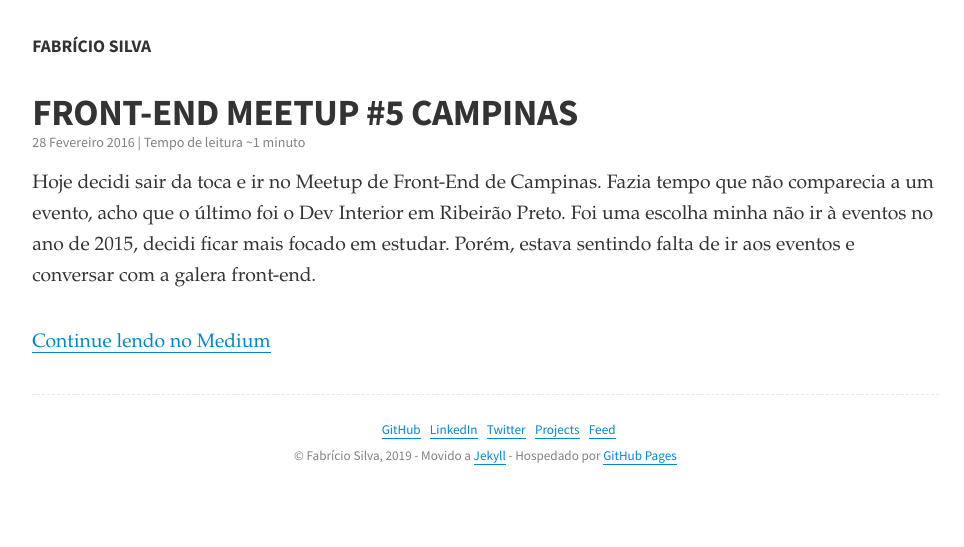
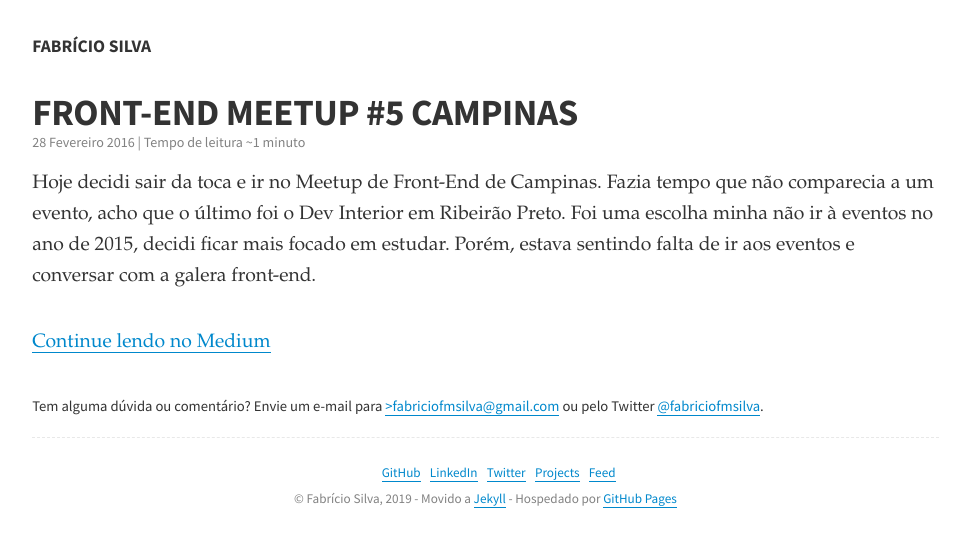
Before and after one commit to fabriciofmsilva/fabriciofmsilva.github.io, a Jekyll site: the page built from _posts/2016-02-28-front-end-meetup-5-campinas.md, in a window 1280 px wide. Shown: the top 547 px of the page, without its empty margins (159-1123 px from the left). Built offline with Jekyll 4.4.1, drawn with Linux system fonts in a browser that asks for light colours; comment, search, counter and statistics services are not loaded.

Commit message:
Add email and twitter into post

```diff
--- a/_layouts/post.html
+++ b/_layouts/post.html
@@ -48,6 +48,7 @@ layout: default
   </div>
 
   <footer class="article-footer">
+    <small>Tem alguma dúvida ou comentário? Envie um e-mail para <a href="mailto:>&#102;&#097;&#098;&#114;&#105;&#099;&#105;&#111;&#102;&#109;&#115;&#105;&#108;&#118;&#097;&#064;&#103;&#109;&#097;&#105;&#108;&#046;&#099;&#111;&#109;">>&#102;&#097;&#098;&#114;&#105;&#099;&#105;&#111;&#102;&#109;&#115;&#105;&#108;&#118;&#097;&#064;&#103;&#109;&#097;&#105;&#108;&#046;&#099;&#111;&#109;</a> ou pelo Twitter <a href="https://twitter.com/fabriciofmsilva">@fabriciofmsilva</a>.</small>
     {% include disqus.html %}
   </footer>
 </article>
```
